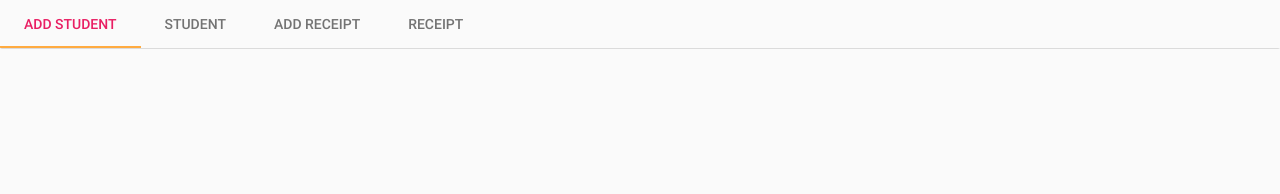
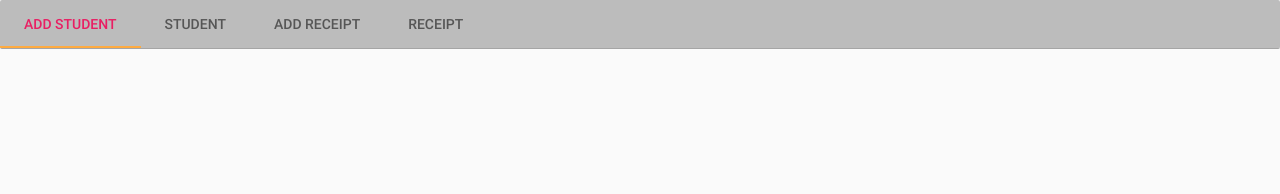
Before and after one commit to vijayvargiyakhushboo/receipt, an Electron app: page app/index.html in a window 1280 px wide. Drawn offline with Linux system fonts and the light colour scheme; no server answers.

Commit message:
add background color

```diff
--- a/app/index.html
+++ b/app/index.html
@@ -27,7 +27,7 @@
 
     <div ng-app="reciept" ng-controller="recieptCtrl" ng-cloak>
   <md-content>
-    <md-tabs md-dynamic-height md-border-bottom>
+    <md-tabs style="background-color: #BCBCBC;" md-dynamic-height md-border-bottom>
       <md-tab ng-click="goto($index)" ng-repeat="tab in tabs" label="{{tab.title}}" >
        <!--  <div ng-include="template.content" ng-cloak></div> -->
       </md-tab>
```
